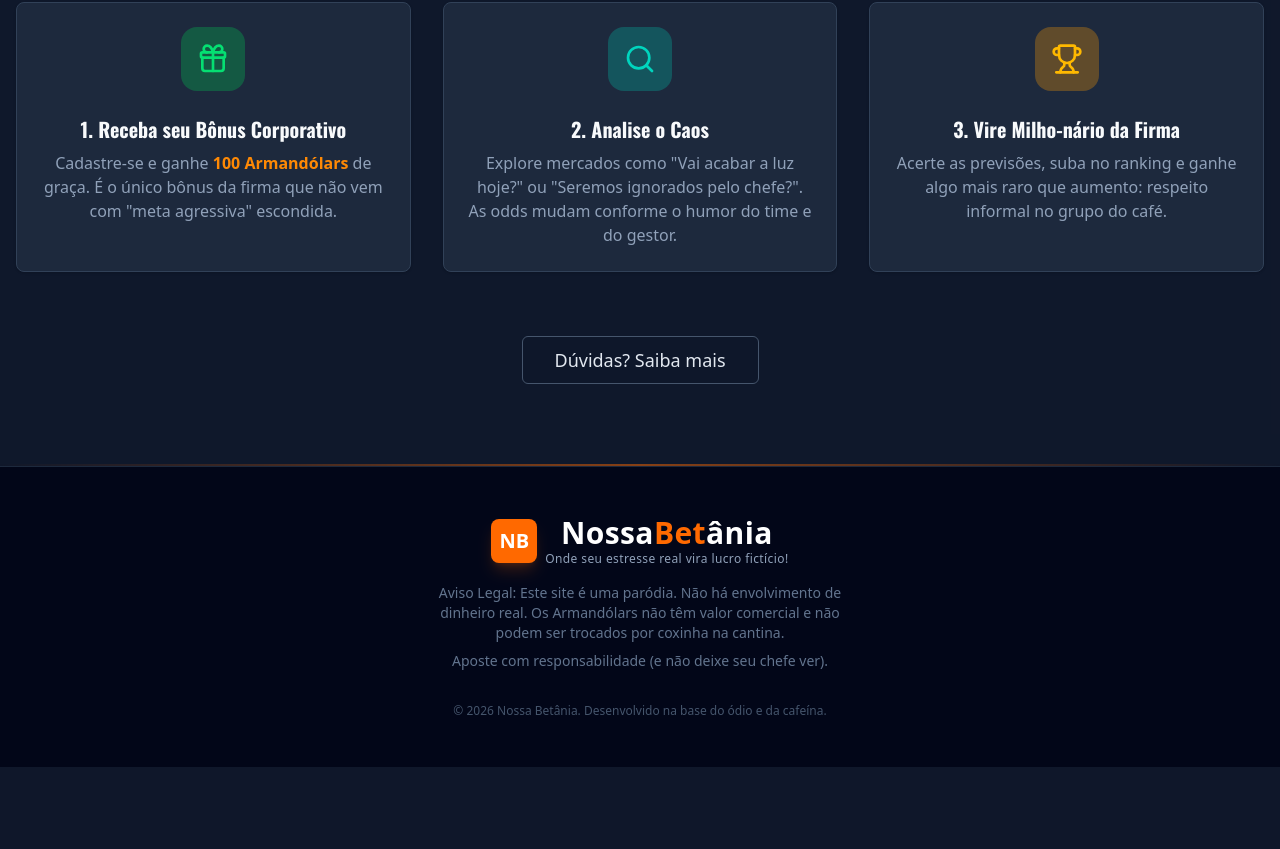
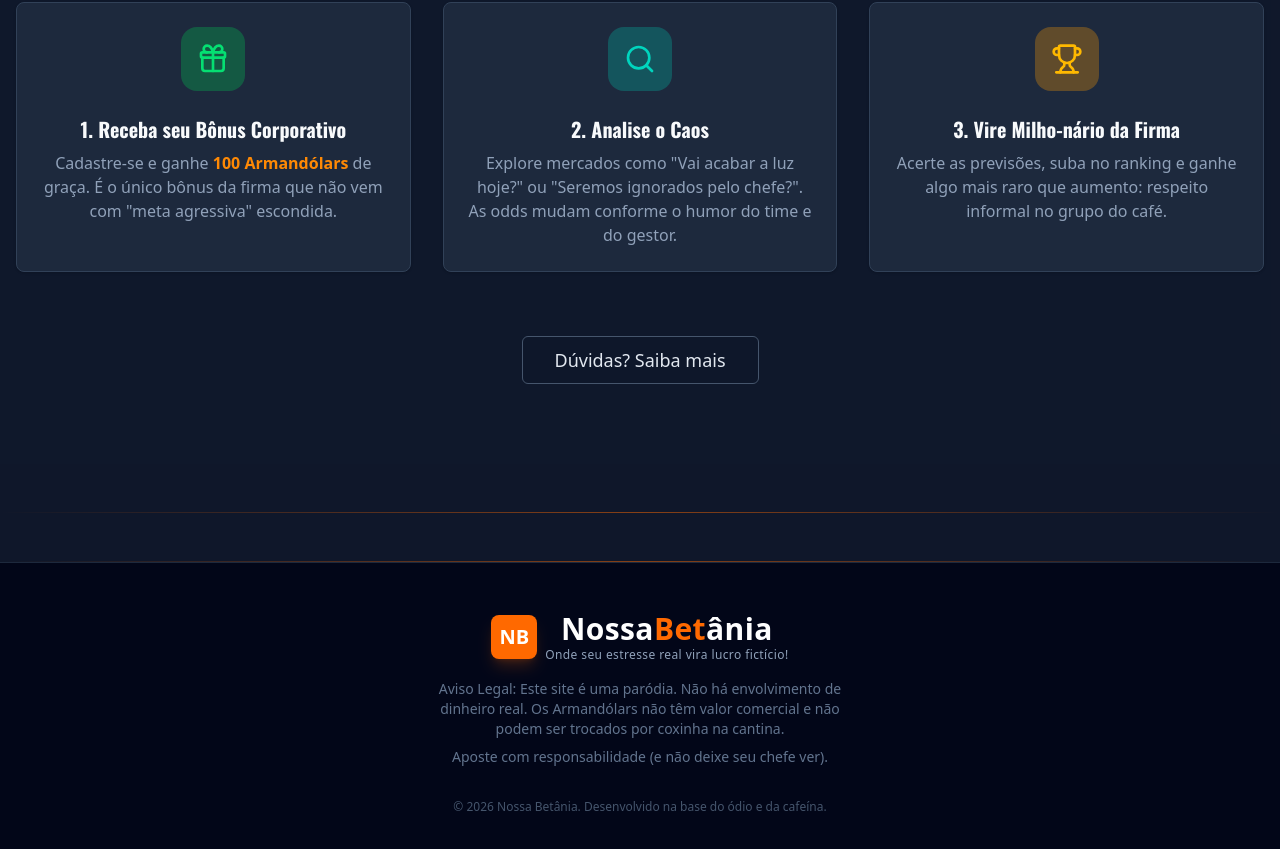
Before and after one commit to Melksedeque/nossa-betania, a Next.js app: page / in a window 1280 px wide. Shown: the part 1091-1940 px from the top of the page. Before the commit the page ends 1858 px from the top, so only its background shows below. Built offline with nearby package versions, Linux system fonts and the light colour scheme; no server answers; the database is empty.

Commit message:
Espaçamento do spacer

```diff
--- a/app/page.tsx
+++ b/app/page.tsx
@@ -143,7 +143,7 @@ export default async function Home() {
             </div>
           </div>
         </section>
-        <SectionDivider />
+        <SectionDivider space="my-12" />
 
         <HallOfFame users={topUsers} />
 
```
